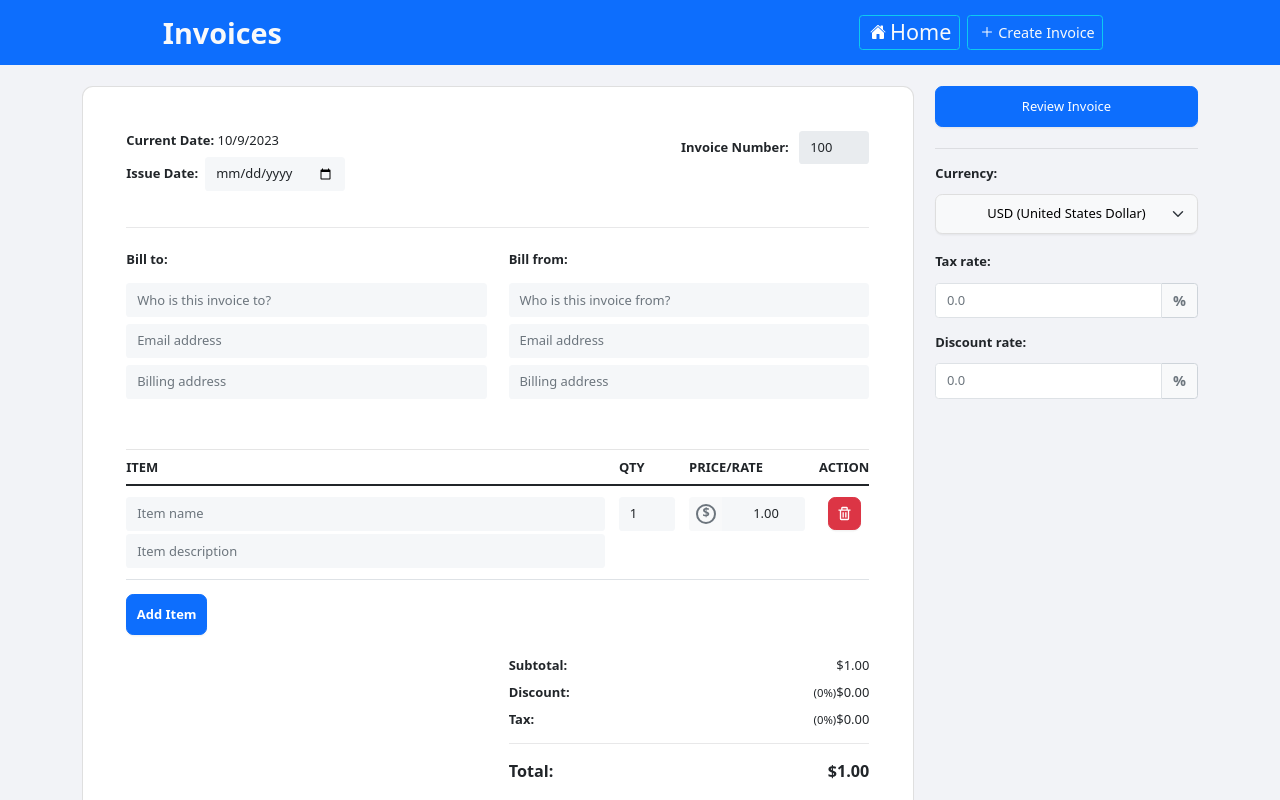
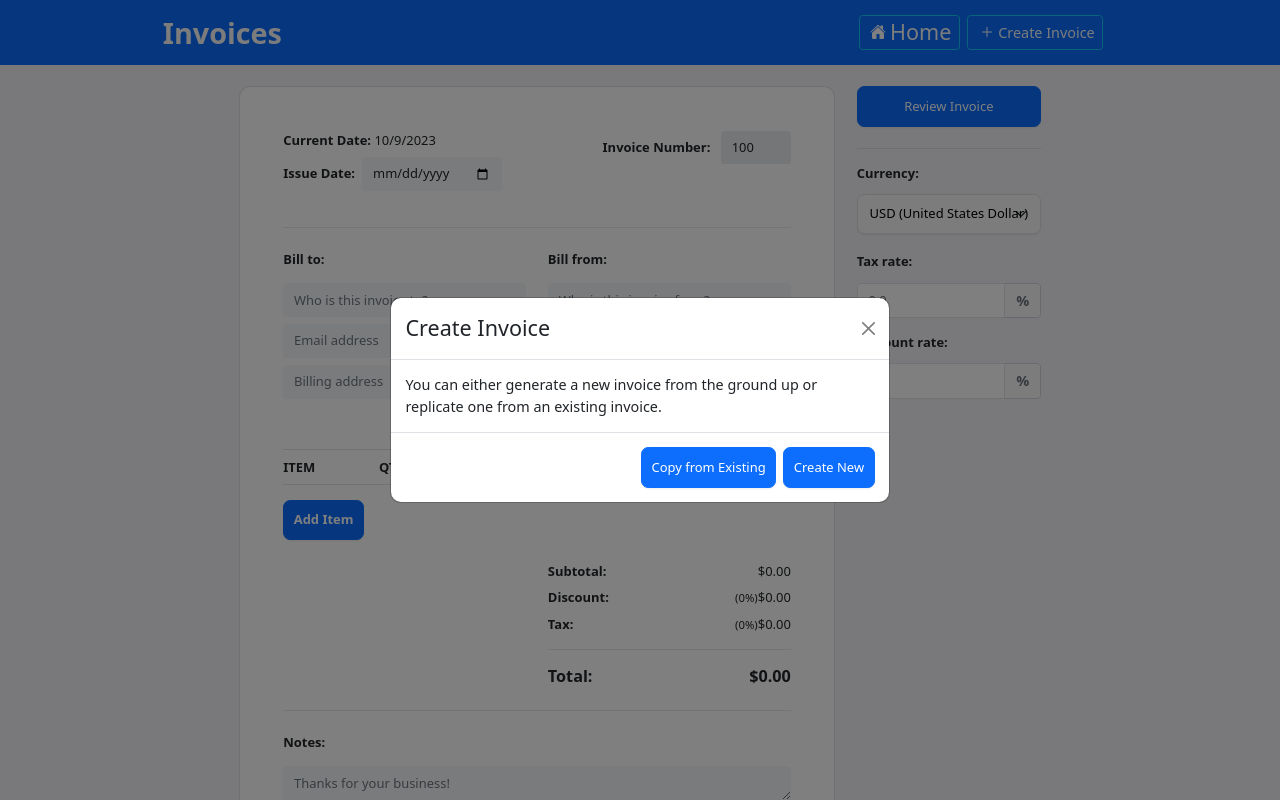
Before and after one commit to itsmanvendra/invoice-generator, a React app: page /createInvoice in a window 1280 px wide. Shown: the top 800 px of the page. Built offline with nearby package versions, Linux system fonts and the light colour scheme.

Commit message:
import from another invoice

```diff
--- a/src/app/App.css
+++ b/src/app/App.css
@@ -97,3 +97,11 @@ hr {
   height: 100%;
   width: 100%;
 }
+
+.invoiceItemsList{
+  cursor: pointer;
+}
+
+.invoiceItemsList:hover{
+  background-color: #f5f7f9;
+}
--- a/src/app/App.js
+++ b/src/app/App.js
@@ -12,7 +12,6 @@ class App extends Component {
     super(props);
     this.state = {
       invoiceNumber: 100,
-      editInvoiceData: {},
     };
   }
   //increment invoice number
@@ -21,10 +20,9 @@ class App extends Component {
       invoiceNumber: prevState.invoiceNumber + 1,
     }));
   };
-  //update edit invoice data
-  updateEditInvoiceData = (data) => {
-    this.setState({ editInvoiceData: data });
-  };
+
+
+
 
   render() {
     return (
@@ -33,19 +31,20 @@ class App extends Component {
           <Navbar />
           <Switch>
             <Route exact path="/">
-              <HomePage editInvoiceData={this.updateEditInvoiceData} />
+              <HomePage  />
             </Route>
             <Route path="/createInvoice">
               <InvoiceForm
                 invoiceNumber={this.state.invoiceNumber}
                 autoIncrement={this.increment}
+                type="create"
               />
             </Route>
             <Route path="/editInvoice">
               <InvoiceForm
                 invoiceNumber={this.state.invoiceNumber}
                 autoIncrement={this.increment}
-                editInvoiceData={this.state.editInvoiceData}
+                type="edit"
               />
             </Route>
           </Switch>
@@ -54,5 +53,4 @@ class App extends Component {
     );
   }
 }
-
 export default App;
--- a/src/app/store.js
+++ b/src/app/store.js
@@ -1,8 +1,10 @@
 import { configureStore } from "@reduxjs/toolkit";
 import invoicesReducer from "../features/invoices/invoicesSlice"
+import copyInvoiceReducer from "../features/invoices/copyinvoiceSlice"
 
 export default configureStore({
     reducer: {
-        invoices : invoicesReducer,
+        invoices: invoicesReducer,
+        copyInvoice: copyInvoiceReducer,
     },
 });
--- /dev/null
+++ b/src/components/CopyFromExistingModal.js
@@ -0,0 +1,68 @@
+import Button from "react-bootstrap/Button";
+import Modal from "react-bootstrap/Modal";
+
+import { useSelector, useDispatch } from "react-redux";
+import { copyInvoice } from "../features/invoices/copyinvoiceSlice";
+
+
+function CopyFromExistingModal({
+  show,
+  handleClose,
+  handleImportDatafromExisting,
+}) {
+  // getting all invoices from redux store
+  const invoices = useSelector((state) => state.invoices);
+  // dispatching copyInvoice action
+  const dispatch = useDispatch();
+
+  const handleCopyfromExisting = (item) => {
+    dispatch(copyInvoice(item));
+    handleImportDatafromExisting(item);
+    handleClose();
+  };
+
+  return (
+    <>
+      <Modal show={show} onHide={handleClose} centered scrollable>
+        <Modal.Header closeButton>
+          <Modal.Title>Select Invoice</Modal.Title>
+        </Modal.Header>
+        <Modal.Body>
+          <span className="fs-6">
+            {invoices.length > 0
+              ? invoices.map((item) => {
+                  return (
+                    <div
+                      key={item.id}
+                      className="d-flex border-bottom border-primary pt-2 w-100 justify-content-between align-items-center px-4 invoiceItemsList"
+                      onClick={() => handleCopyfromExisting(item)}
+                    >
+                      <span className="flex-grow-1 fs-6 fw-semibold text-success d-flex gap-2">
+                        Invoice Number:{" "}
+                        <p className="fs-6 text-dark fw-bold">
+                          {item.invoiceNumber}
+                        </p>
+                      </span>
+                      <span className="fs-6 fw-medium text-success">
+                        Date of Issue :{" "}
+                        <p className="fs-6 text-dark fw-bold">
+                          {item.dateOfIssue}
+                        </p>
+                      </span>
+                    </div>
+                  );
+                })
+              : "You can generate a new invoice from the ground up."}
+          </span>
+        </Modal.Body>
+        <Modal.Footer>
+          <Button variant="primary" onClick={handleClose}>
+            Close
+          </Button>
+        </Modal.Footer>
+      </Modal>
+    </>
+  );
+}
+
+export default CopyFromExistingModal;
--- /dev/null
+++ b/src/components/CreateInvoiceModal.js
@@ -0,0 +1,30 @@
+import Button from "react-bootstrap/Button";
+import Modal from "react-bootstrap/Modal";
+
+function CreateInvoiceModal({ show, handleClose, handleCopyfromExisting }) {
+  return (
+    <>
+      <Modal show={show} onHide={handleClose} centered>
+        <Modal.Header closeButton>
+          <Modal.Title>Create Invoice</Modal.Title>
+        </Modal.Header>
+        <Modal.Body>
+          <span className="fs-6">
+            You can either generate a new invoice from the ground up or
+            replicate one from an existing invoice.
+          </span>
+        </Modal.Body>
+        <Modal.Footer>
+          <Button variant="primary" onClick={handleCopyfromExisting}>
+            Copy from Existing
+          </Button>
+          <Button variant="primary" onClick={handleClose}>
+            Create New
+          </Button>
+        </Modal.Footer>
+      </Modal>
+    </>
+  );
+}
+
+export default CreateInvoiceModal;
--- a/src/components/ListAllInvoices.js
+++ b/src/components/ListAllInvoices.js
@@ -9,8 +9,9 @@ import { deleteInvoice } from "../features/invoices/invoicesSlice";
 import InvoiceModal from "./InvoiceModal";
 import { Redirect } from "react-router-dom";
 import { useSnackbar } from "notistack";
+import { editInvoice } from "../features/invoices/copyinvoiceSlice";
 
-const ListAllInvoices = ({ data, handleEditInvoiceData }) => {
+const ListAllInvoices = ({ data }) => {
   const [showDeleteModal, setShowDeleteModal] = useState(false);
   const [id, setId] = useState(null);
   const [invoiceNumber, setInvoiceNumber] = useState(null);
@@ -50,7 +51,7 @@ const ListAllInvoices = ({ data, handleEditInvoiceData }) => {
 
   // handle edit invoice
   const handleEdit = (id) => {
-    handleEditInvoiceData(id);
+    dispatch(editInvoice(data.find((invoice) => invoice.id === id)));
     setRedirect("/editInvoice");
   };
 
--- a/src/components/Navbar.js
+++ b/src/components/Navbar.js
@@ -1,7 +1,29 @@
-import React from "react";
+import React, {useEffect, useState} from "react";
 import { Link } from "react-router-dom";
 import { IoAdd, IoHome } from "react-icons/io5";
+import { resetInvoice } from "../features/invoices/copyinvoiceSlice";
+import { useDispatch } from "react-redux";
+import { useHistory } from "react-router-dom";
+import { useLocation} from "react-router-dom";
+
 const Navbar = () => {
+  const dispatch = useDispatch();
+  const history = useHistory();
+  const location = useLocation();
+  const [buttonDisabled, setButtonDisabled] = useState(false);
+  const handleCreateInvoice = () => {
+    console.log("Create Invoice");
+    dispatch(resetInvoice());
+    history.push("/createInvoice");
+  };
+  useEffect(() => {
+    if (location.pathname === "/editInvoice") {
+      setButtonDisabled(true);
+    } else {
+      setButtonDisabled(false);
+    }
+  }, [location])
+
     return (
       <div className="d-flex p-2 p-sm-1 bg-primary vw-100 align-items-center justify-content-center">
         <div className="w-75 w-sm-100 d-flex align-items-center ">
@@ -18,16 +40,18 @@ const Navbar = () => {
                 Home
               </div>
             </Link>
-            <Link
-              to="/createInvoice"
-              className="align-items-center d-flex text-decoration-none border border-info px-2 rounded rounded-4"
+            <button
+              // to="/createInvoice"
+              className={`align-items-center d-flex text-decoration-none bg-primary border border-info px-2 rounded rounded-4 ${buttonDisabled ? "bg-info": ""}`}
+              onClick={() => handleCreateInvoice()}
+              disabled={buttonDisabled}
             >
               <IoAdd
                 size={16}
                 className="mx-1 text-white fw-semibol d-none d-lg-block"
               />
               <div className="text-light fs-6 fs-lg-4 fw-lg-semibold  fw-medium">Create Invoice</div>
-            </Link>
+            </button>
           </div>
         </div>
       </div>
--- /dev/null
+++ b/src/features/invoices/copyinvoiceSlice.js
@@ -0,0 +1,74 @@
+import { createSlice } from "@reduxjs/toolkit";
+
+export const copyInvoiceSlice = createSlice({
+    name: "copyInvoice",
+    initialState: {
+        id: "",
+        invoiceNumber: "",
+        currency: "$",
+        dateOfIssue: "",
+        billTo: "",
+        billFrom: "",
+        billToAddress: "",
+        billFromAddress: "",
+        billToEmail: "",
+        billFromEmail: "",
+        notes: "",
+        total: "0.00",
+        subTotal: "0.00",
+        items: [],
+        taxRate: "",
+        taxAmmount: "0.00",
+        discountRate: "",
+        discountAmmount: "0.00",
+        currentDate: "",
+
+    },
+    reducers: {
+        copyInvoice: (state, action) => {
+
+            state = action.payload;
+            return state;
+        },
+        editInvoice: (state, action) => {
+
+            const data = {...action.payload, type: "edit"};
+
+            state = data;
+            return state;
+        },
+
+        resetInvoice: (state) => {
+            console.log("reset");
+            state = {
+                id: "",
+                invoiceNumber: "",
+                currency: "$",
+                dateOfIssue: "",
+                billTo: "",
+                billFrom: "",
+                billToAddress: "",
+                billFromAddress: "",
+                billToEmail: "",
+                billFromEmail: "",
+                notes: "",
+                total: "0.00",
+                subTotal: "0.00",
+                items: [],
+                taxRate: "",
+                taxAmmount: "0.00",
+                discountRate: "",
+                discountAmmount: "0.00",
+                currentDate: "",
+            };
+            return state;
+        }
+
+    }
+});
+
+//this is for dispatch
+export const { copyInvoice, editInvoice, resetInvoice } = copyInvoiceSlice.actions;
+
+//this is for configure Store
+export default copyInvoiceSlice.reducer;
--- a/src/page/HomePage.js
+++ b/src/page/HomePage.js
@@ -1,21 +1,15 @@
-import { useState } from "react";
+
 import { useSelector } from "react-redux";
 import ListAllInvoices from "../components/ListAllInvoices";
 
-const HomePage = ({ editInvoiceData }) => {
+const HomePage = () => {
   // getting all invoices from redux store
   const invoices = useSelector((state) => state.invoices);
-
-  // function to handle edit invoice data
-  const handleEditInvoiceData = (id) => {
-    editInvoiceData(invoices.filter((invoice) => invoice.id === id));
-  };
 
   return (
     <div className="d-flex m-4 justify-content-center shadow-lg custom-scroll ">
       <ListAllInvoices
         data={invoices}
-        handleEditInvoiceData={handleEditInvoiceData}
       />
     </div>
   );
--- a/src/page/InvoiceForm.js
+++ b/src/page/InvoiceForm.js
@@ -8,98 +8,91 @@ import Card from "react-bootstrap/Card";
 import InvoiceItem from "../components/InvoiceItem";
 import InvoiceModal from "../components/InvoiceModal";
 import InputGroup from "react-bootstrap/InputGroup";
+import CreateInvoiceModal from "../components/CreateInvoiceModal";
+import CopyFromExistingModal from "../components/CopyFromExistingModal";
+import { connect } from "react-redux";
+
 
 class InvoiceForm extends React.Component {
   constructor(props) {
     super(props);
     // initialize state for invoice form
+    console.log(props);
     this.state = {
       isOpen: false,
+      isCreateNewInvoiceModalOpen: `${this.props.type === "edit" ? "" : true}`,
+      isCopyFromExistingModalOpen: false,
       currency: `${
-        this.props?.editInvoiceData?.[0]
-          ? this.props.editInvoiceData[0].currency
-          : "$"
+        this.props?.copyInvoiceData ? this.props.copyInvoiceData.currency : "$"
       }`,
       currentDate: "",
       invoiceNumber: `${
-        this.props?.editInvoiceData?.[0]
-          ? this.props.editInvoiceData[0].id
+        this.props?.copyInvoiceData
+          ? this.props.copyInvoiceData.id
           : this.props.invoiceNumber
       }`,
       dateOfIssue: `${
-        this.props?.editInvoiceData?.[0]
-          ? this.props.editInvoiceData[0].dateOfIssue
+        this.props?.copyInvoiceData
+          ? this.props.copyInvoiceData.dateOfIssue
           : ""
       }`,
       billTo: `${
-        this.props?.editInvoiceData?.[0]
-          ? this.props.editInvoiceData[0].billTo
-          : ""
+        this.props.type === "edit" ? this.props.copyInvoiceData.billTo : ""
       }`,
       billToEmail: `${
-        this.props?.editInvoiceData?.[0]
-          ? this.props.editInvoiceData[0].billToEmail
-          : ""
+        this.props.type === "edit" ? this.props.copyInvoiceData.billToEmail : ""
       }`,
       billToAddress: `${
-        this.props?.editInvoiceData?.[0]
-          ? this.props.editInvoiceData[0].billToAddress
+        this.props.type === "edit"
+          ? this.props.copyInvoiceData.billToAddress
           : ""
       }`,
       billFrom: `${
-        this.props?.editInvoiceData?.[0]
-          ? this.props.editInvoiceData[0].billFrom
-          : ""
+        this.props.type === "edit" ? this.props.copyInvoiceData.billFrom : ""
       }`,
       billFromEmail: `${
-        this.props?.editInvoiceData?.[0]
-          ? this.props.editInvoiceData[0].billFromEmail
+        this.props.type === "edit"
+          ? this.props.copyInvoiceData.billFromEmail
           : ""
       }`,
       billFromAddress: `${
-        this.props?.editInvoiceData?.[0]
-          ? this.props.editInvoiceData[0].billFromAddress
+        this.props.type === "edit"
+          ? this.props.copyInvoiceData.billFromAddress
           : ""
       }`,
       notes: `${
-        this.props?.editInvoiceData?.[0]
-          ? this.props.editInvoiceData[0].notes
-          : ""
+        this.props?.copyInvoiceData ? this.props.copyInvoiceData.notes : ""
       }`,
       total: `${
-        this.props?.editInvoiceData?.[0]
-          ? this.props.editInvoiceData[0].total
-          : "0.00"
+        this.props?.copyInvoiceData ? this.props.copyInvoiceData.total : "0.00"
       }`,
       subTotal: `${
-        this.props?.editInvoiceData?.[0]
-          ? this.props.editInvoiceData[0].subTotal
+        this.props?.copyInvoiceData
+          ? this.props.copyInvoiceData.subTotal
           : "0.00"
       }`,
       taxRate: `${
-        this.props?.editInvoiceData?.[0]
-          ? this.props.editInvoiceData[0].taxRate
-          : ""
+        this.props?.copyInvoiceData ? this.props.copyInvoiceData.taxRate : ""
       }`,
       taxAmmount: `${
-        this.props?.editInvoiceData?.[0]
-          ? this.props.editInvoiceData[0].taxAmmount
+        this.props?.copyInvoiceData
+          ? this.props.copyInvoiceData.taxAmmount
           : "0.00"
       }`,
       discountRate: `${
-        this.props?.editInvoiceData?.[0]
-          ? this.props.editInvoiceData[0].discountRate
+        this.props?.copyInvoiceData
+          ? this.props.copyInvoiceData.discountRate
           : ""
       }`,
       discountAmmount: `${
-        this.props?.editInvoiceData?.[0]
-          ? this.props.editInvoiceData[0].discountAmmount
+        this.props?.copyInvoiceData
+          ? this.props.copyInvoiceData.discountAmmount
           : "0.00"
       }`,
-      type: `${this.props?.editInvoiceData?.[0] ? "edit" : "create"}`,
+      type: `${this.props.type}`,
       id: `${
-        this.props?.editInvoiceData?.[0]
-          ? this.props.editInvoiceData[0].id
+        this.props?.copyInvoiceData.id
+          ? this.props.copyInvoiceData.id
           : this.props.invoiceNumber
       }`,
     };
@@ -112,8 +105,8 @@ class InvoiceForm extends React.Component {
         quantity: 1,
       },
     ];
-    this.state.items = this.props?.editInvoiceData?.[0]
-      ? this.props.editInvoiceData[0].items
+    this.state.items = this.props?.copyInvoiceData.items
+      ? this.props.copyInvoiceData.items
       : this.state.item;
     this.editField = this.editField.bind(this);
   }
@@ -122,6 +115,8 @@ class InvoiceForm extends React.Component {
   resetState = () => {
     this.setState({
       isOpen: false,
+      isCreateNewInvoiceModalOpen: true,
+      isCopyFromExistingModalOpen: false,
       currency: "$",
       currentDate: "",
       invoiceNumber: `${this.props.invoiceNumber + 1}`,
@@ -139,7 +134,6 @@ class InvoiceForm extends React.Component {
       taxAmmount: "0.00",
       discountRate: "",
       discountAmmount: "0.00",
-      type: "create",
     });
     this.setState({
       item: [
@@ -155,9 +149,33 @@ class InvoiceForm extends React.Component {
     this.setState({ items: this.state.item });
   };
 
+  //copydata from redux store
+  importInvoiceData = (item) => {
+    this.setState({
+      currency: `${item?.currency}`,
+      dateOfIssue: `${item?.dateOfIssue}`,
+      billTo: `${item?.billTo}`,
+      billFrom: `${item?.billFrom}`,
+      billToAddress: `${item?.billToAddress}`,
+      billFromAddress: `${item?.billFromAddress}`,
+      billToEmail: `${item?.billToEmail}`,
+      billFromEmail: `${item?.billFromEmail}`,
+      notes: `${item?.notes}`,
+      total: `${item?.total}`,
+      subTotal: `${item?.subTotal}`,
+      taxRate: `${item?.taxRate}`,
+      taxAmmount: `${item?.taxAmmount}`,
+      discountRate: `${item?.discountRate}`,
+      discountAmmount: `${item?.discountAmmount}`,
+      currentDate: "",
+      invoiceNumber: `${this.props.invoiceNumber}`,
+    })
+    this.setState({ items: item?.items });
+  }
   componentDidMount(prevProps) {
     this.handleCalculateTotal();
   }
+
 
   //update state after save
   componentDidUpdate(prevProps, prevState) {
@@ -165,6 +183,8 @@ class InvoiceForm extends React.Component {
       this.handleCalculateTotal();
     }
   }
+
+
   handleRowDel(items) {
     var index = this.state.items.indexOf(items);
     // this.state.items.splice(index, 1);
@@ -264,8 +284,25 @@ class InvoiceForm extends React.Component {
     this.setState({ isOpen: true });
   };
   closeModal = (event) => this.setState({ isOpen: false });
+  closeNewInvoiceModal = (event) => {
+    this.setState({ isCreateNewInvoiceModalOpen: false });
+
+
+  }
+
+  openCopyFromExistingModal = (event) =>
+    this.setState({
+      isCopyFromExistingModalOpen: true,
+      isCreateNewInvoiceModalOpen: false,
+    });
+  closeCopyFromExistingModal = (event) => {
+    this.setState({ isCopyFromExistingModalOpen: false });
+  }
+
   render() {
+
     return (
+      <>
         <Form onSubmit={this.openModal}>
           <Row>
             <Col md={8} lg={9}>
@@ -274,7 +311,9 @@ class InvoiceForm extends React.Component {
                   <div className="d-flex flex-column">
                     <div className="d-flex flex-column">
                       <div className="mb-2">
-                      <span className="fw-bold">Current&nbsp;Date:&nbsp;</span>
+                        <span className="fw-bold">
+                          Current&nbsp;Date:&nbsp;
+                        </span>
                         <span className="current-date">
                           {new Date().toLocaleDateString()}
                         </span>
@@ -303,8 +342,8 @@ class InvoiceForm extends React.Component {
                     <Form.Control
                       type="number"
                       value={
-                      this.props?.editInvoiceData?.[0]
-                        ? this.props.editInvoiceData[0].id
+                        this.props.type === "edit"
+                          ? this.props.copyInvoiceData.id
                           : this.props.invoiceNumber
                       }
                       name={"invoiceNumber"}
@@ -453,7 +492,11 @@ class InvoiceForm extends React.Component {
             </Col>
             <Col md={4} lg={3}>
               <div className="sticky-top pt-md-3 pt-xl-4">
-              <Button variant="primary" type="submit" className="d-block w-100">
+                <Button
+                  variant="primary"
+                  type="submit"
+                  className="d-block w-100"
+                >
                   Review Invoice
                 </Button>
                 <InvoiceModal
@@ -530,8 +573,29 @@ class InvoiceForm extends React.Component {
             </Col>
           </Row>
         </Form>
+        <CreateInvoiceModal
+          show={this.state.isCreateNewInvoiceModalOpen}
+          handleClose={this.closeNewInvoiceModal}
+          handleCopyfromExisting={this.openCopyFromExistingModal}
+        />
+        <CopyFromExistingModal
+          show={this.state.isCopyFromExistingModalOpen}
+          handleClose={this.closeCopyFromExistingModal}
+          handleImportDatafromExisting={this.importInvoiceData}
+        />
+      </>
     );
   }
 }
 
-export default InvoiceForm;
+// Define a mapStateToProps function to extract data from the Redux store
+const mapStateToProps = (state) => {
+  return {
+    // Define the props you want to pass to your component
+    // based on the state data from the Redux store
+    copyInvoiceData: state.copyInvoice, // Replace with your slice and data
+    // Add more properties as needed
+  };
+};
+
+export default connect(mapStateToProps)(InvoiceForm);
```
Lines whose indentation alone changed are shown as unchanged.
